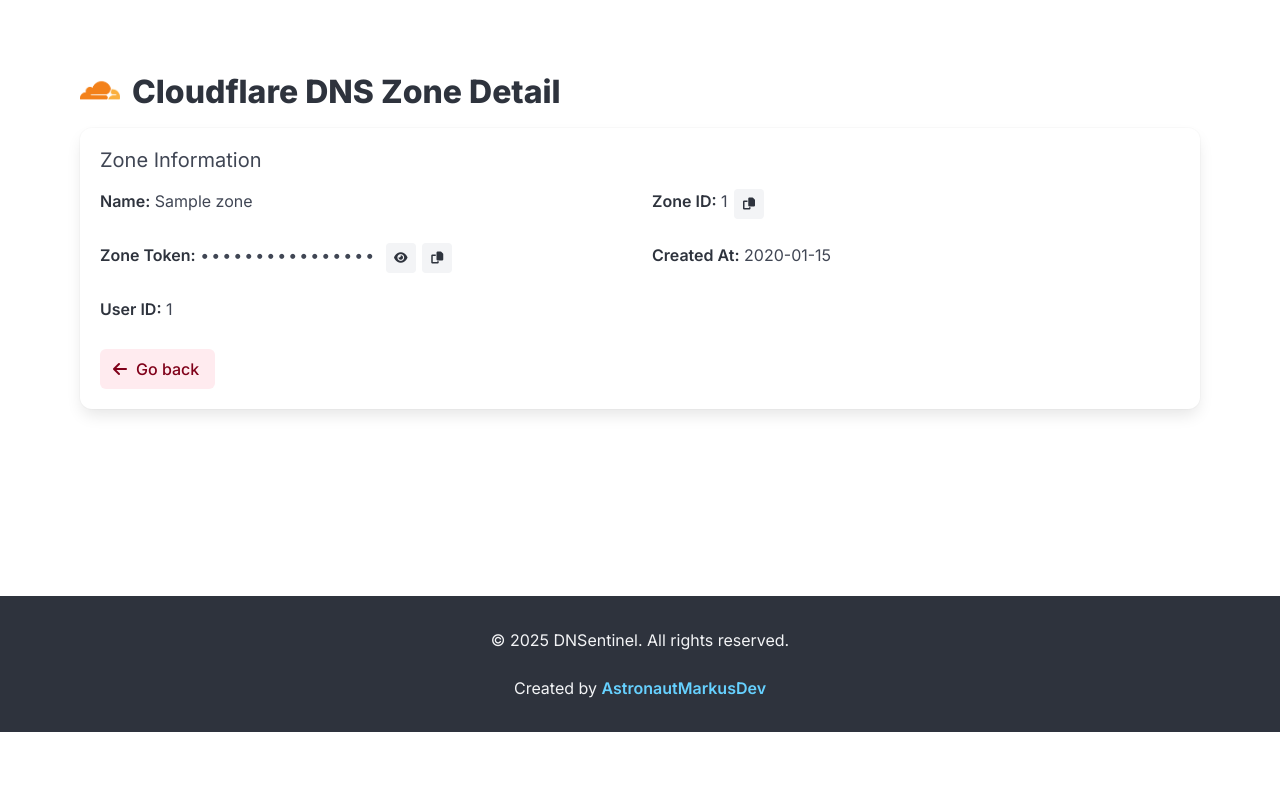
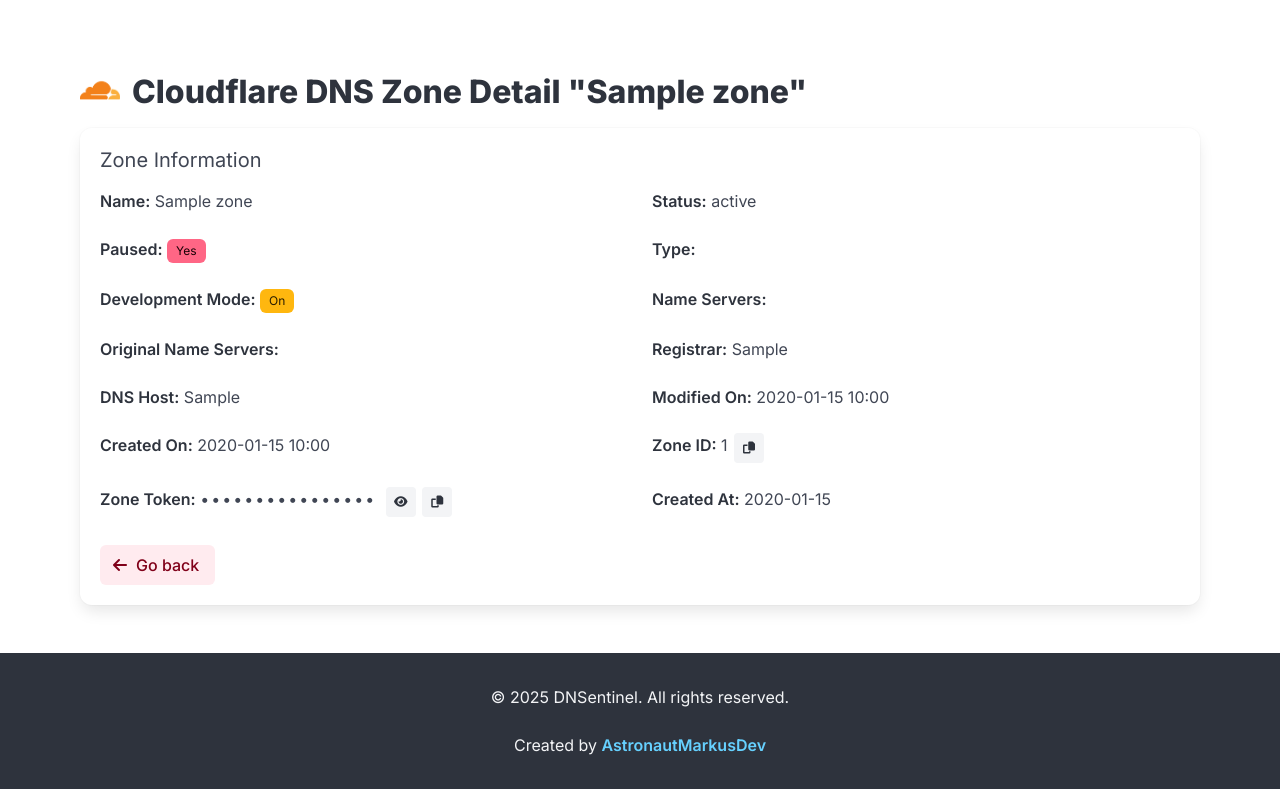
Before and after one commit to AstronautMarkus/DNSentinel, a Flask app: page /dashboard/zones/cloudflare/1 in a window 1280 px wide. Shown: the part 68-857 px from the top of the page. Before the commit the page ends 800 px from the top, so only its background shows below. Run offline with Flask 3, Linux system fonts and the light colour scheme; a user stored in the database is signed in; tables that the repository leaves empty hold one stand-in row (values such as "Sample post"); some libraries are stand-ins or nearby versions.

Commit message:
feat: enhance zone model and create zone form with Cloudflare integration

```diff
--- a/dnsentinel/app/models/models.py
+++ b/dnsentinel/app/models/models.py
@@ -34,6 +34,16 @@ class Zone(db.Model):
     __tablename__ = 'zones'
     id = db.Column(db.Integer, primary_key=True, autoincrement=True)
     name = db.Column(db.String(255), nullable=False, unique=True)
+    status = db.Column(db.String(50), nullable=True)
+    paused = db.Column(db.Boolean, default=False)
+    type = db.Column(db.String(50), nullable=True)
+    development_mode = db.Column(db.Boolean, default=False)
+    name_servers = db.Column(db.JSON, nullable=True)
+    original_name_servers = db.Column(db.JSON, nullable=True)
+    original_registrar = db.Column(db.String(255), nullable=True)
+    original_dnshost = db.Column(db.String(255), nullable=True)
+    modified_on = db.Column(db.DateTime, nullable=True)
+    created_on = db.Column(db.DateTime, nullable=True)
     zone_id = db.Column(db.String(255), nullable=False)
     api_token = db.Column(db.String(255), nullable=True)
     created_at = db.Column(db.DateTime, default=datetime.utcnow)
--- a/dnsentinel/app/templates/zones/detail.html
+++ b/dnsentinel/app/templates/zones/detail.html
@@ -7,7 +7,7 @@
     <div class="is-flex is-align-items-center mb-4">
       <img src="{{ url_for('static', filename='img/Cloudflare_Logo.png') }}" alt="Cloudflare"
         style="height:40px; width:auto; pointer-events: none; margin-right: 12px;">
-      <h1 class="title mb-0">Cloudflare DNS Zone Detail</h1>
+      <h1 class="title mb-0">Cloudflare DNS Zone Detail "{{ zone.name }}"</h1>
     </div>
     <div class="box">
       <h2 class="subtitle is-5 mb-4">Zone Information</h2>
@@ -15,6 +15,70 @@
         <div class="column is-6">
           <strong>Name:</strong>
           <span>{{ zone.name }}</span>
+        </div>
+        <div class="column is-6">
+          <strong>Status:</strong>
+          <span>{{ zone.status or '' }}</span>
+        </div>
+        <div class="column is-6">
+          <strong>Paused:</strong>
+          {% if zone.paused %}
+            <span class="tag is-danger">Yes</span>
+          {% else %}
+            <span class="tag is-success">No</span>
+          {% endif %}
+        </div>
+        <div class="column is-6">
+          <strong>Type:</strong>
+          <span>{{ zone.type or '' }}</span>
+        </div>
+        <div class="column is-6">
+          <strong>Development Mode:</strong>
+          {% if zone.development_mode %}
+            <span class="tag is-warning">On</span>
+          {% else %}
+            <span class="tag is-light">Off</span>
+          {% endif %}
+        </div>
+        <div class="column is-6">
+          <strong>Name Servers:</strong>
+          {% if zone.name_servers %}
+            <ul style="margin-bottom:0;">
+              {% for ns in zone.name_servers %}
+              <li>{{ ns }}</li>
+              {% endfor %}
+            </ul>
+          {% endif %}
+        </div>
+        <div class="column is-6">
+          <strong>Original Name Servers:</strong>
+          {% if zone.original_name_servers %}
+            <ul style="margin-bottom:0;">
+              {% for ons in zone.original_name_servers %}
+              <li>{{ ons }}</li>
+              {% endfor %}
+            </ul>
+          {% endif %}
+        </div>
+        <div class="column is-6">
+          <strong>Registrar:</strong>
+          <span>{{ zone.original_registrar or '' }}</span>
+        </div>
+        <div class="column is-6">
+          <strong>DNS Host:</strong>
+          <span>{{ zone.original_dnshost or '' }}</span>
+        </div>
+        <div class="column is-6">
+          <strong>Modified On:</strong>
+          {% if zone.modified_on %}
+            <span>{{ zone.modified_on.strftime('%Y-%m-%d %H:%M') }}</span>
+          {% endif %}
+        </div>
+        <div class="column is-6">
+          <strong>Created On:</strong>
+          {% if zone.created_on %}
+            <span>{{ zone.created_on.strftime('%Y-%m-%d %H:%M') }}</span>
+          {% endif %}
         </div>
         <div class="column is-6">
           <strong>Zone ID:</strong>
@@ -36,10 +100,6 @@
         <div class="column is-6">
           <strong>Created At:</strong>
           <span>{{ zone.created_at.strftime('%Y-%m-%d') }}</span>
-        </div>
-        <div class="column is-6">
-          <strong>User ID:</strong>
-          <span>{{ zone.user_id }}</span>
         </div>
       </div>
       <div class="buttons mt-4">
```
Also changed, not shown: dnsentinel/app/routes/zones/create.py (+35 -4 lines), dnsentinel/app/templates/zones/create.html (+2 -11 lines), dnsentinel/app/templates/zones/list.html (+8 -11 lines).
